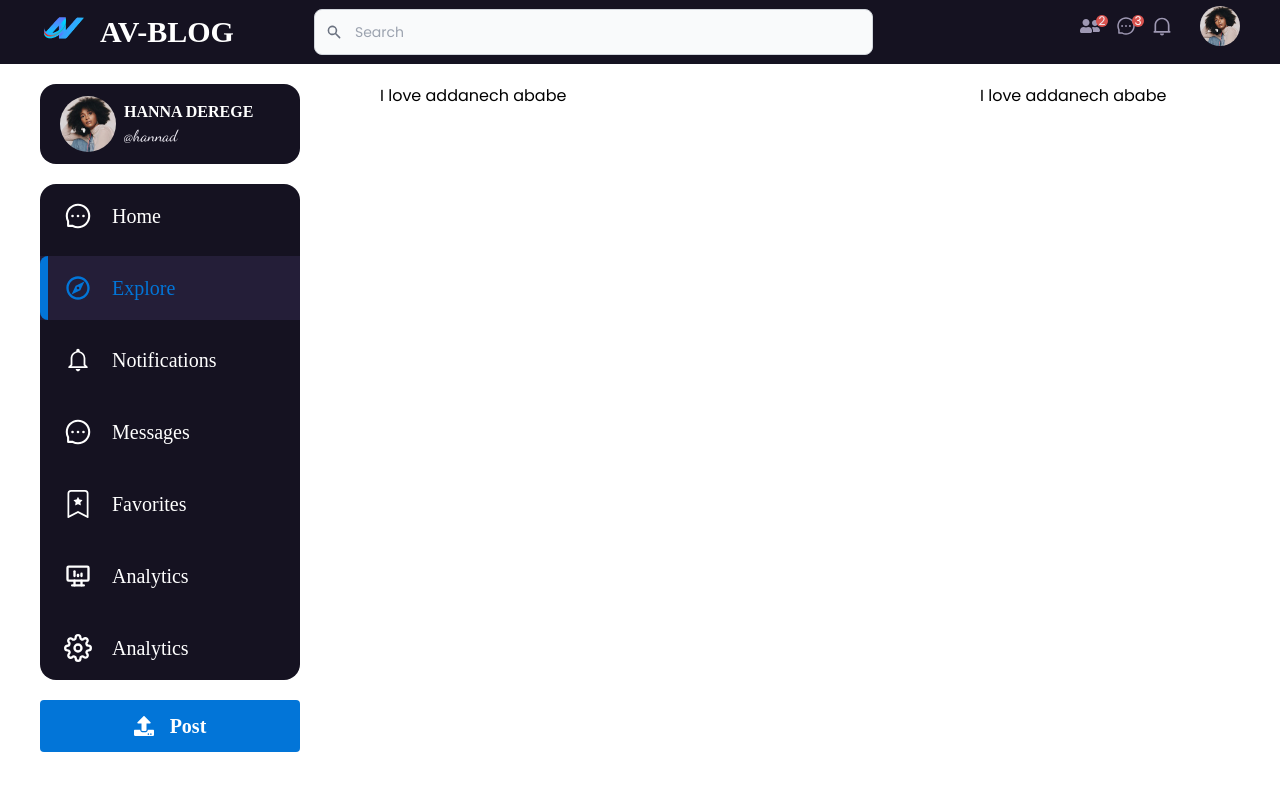
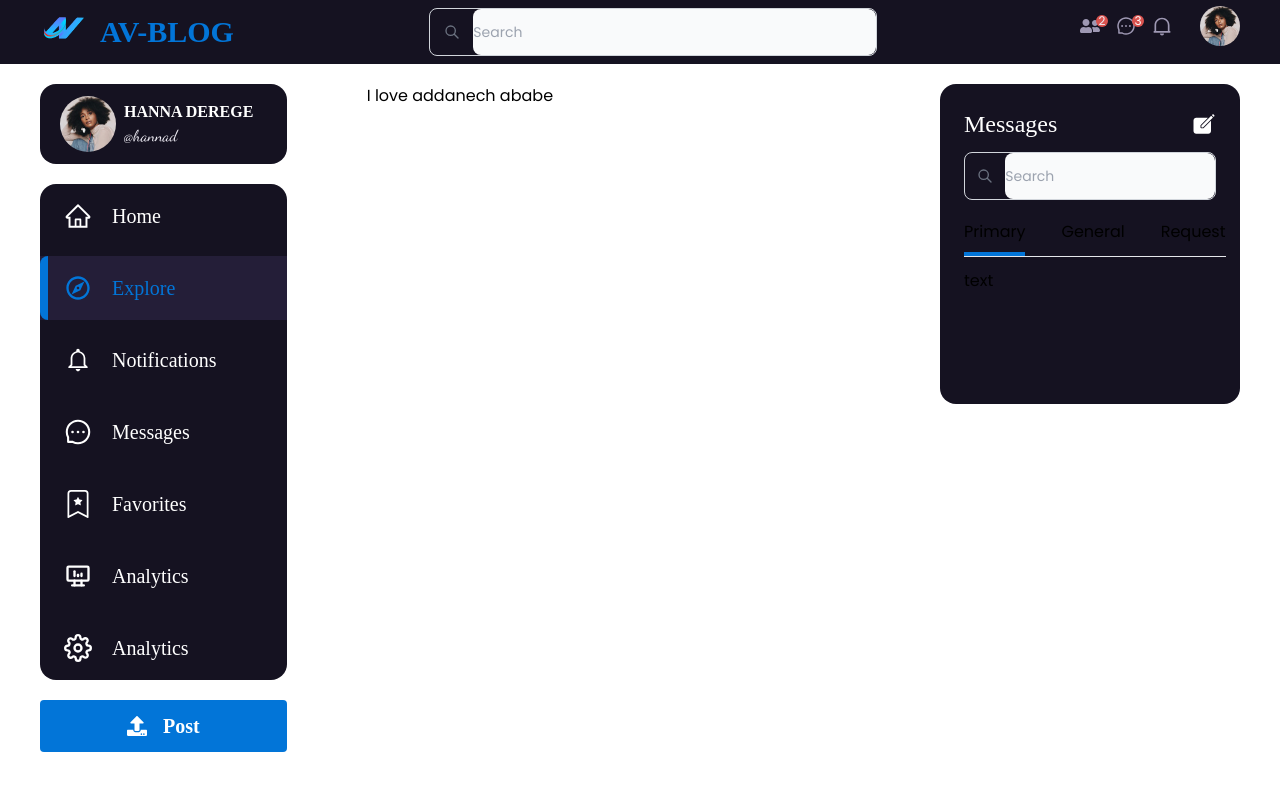
Before and after one commit to avela1/nextjs_blog_app, a Next.js app: page / in a window 1280 px wide. Shown: the top 790 px of the page. Built offline with nearby package versions, Linux system fonts and the light colour scheme; a web font is replaced by a local one.

Commit message:
working on messages card

```diff
--- a/components/Header.jsx
+++ b/components/Header.jsx
@@ -5,6 +5,8 @@ import Link from "next/link";
 import { AiOutlineMessage } from "react-icons/ai";
 import { RiNotification2Line } from "react-icons/ri";
 import { FaUserFriends } from "react-icons/fa";
+
+import { SearchInputCard } from './';
 
 const Header = () => {
   return (
@@ -14,42 +16,15 @@ const Header = () => {
           <div className="md:flex inline-block float-left ">
             <Link href="/" className="flex flex-row items-center ">
               <img src="/logo1.png" className=" w-12 h-12 mr-3" alt="Avatar" />
-              <span className="cursor-pointer md:text-3xl text-xl text-cwhite font-tilt font-bold">
+              <span className="cursor-pointer xl:text-3xl text-xl text-cprimary font-tilt font-bold">
                 {" "}
                 AV-BLOG
               </span>
             </Link>
           </div>
-
-          <form class=" md:flex md:flex-auto md:visible hidden items-center">
-            <label for="simple-search" class="sr-only">
-              Search
-            </label>
-            <div class="w-2/3 ml-20 mr-20 relative">
-              <div class="absolute inset-y-0 left-0 flex items-center pl-3 pointer-events-none">
-                <svg
-                  aria-hidden="true"
-                  class="w-4 h-4 text-gray-500 dark:text-gray-400"
-                  fill="currentColor"
-                  viewBox="0 0 20 20"
-                  xmlns="http://www.w3.org/2000/svg"
-                >
-                  <path
-                    fill-rule="evenodd"
-                    d="M8 4a4 4 0 100 8 4 4 0 000-8zM2 8a6 6 0 1110.89 3.476l4.817 4.817a1 1 0 01-1.414 1.414l-4.816-4.816A6 6 0 012 8z"
-                    clip-rule="evenodd"
-                  ></path>
-                </svg>
-              </div>
-              <input
-                type="text"
-                id="simple-search"
-                class="bg-gray-50 border border-gray-300 text-gray-900 text-sm rounded-lg focus:ring-blue-500 focus:border-blue-500 block w-full pl-10 px-4 py-3 dark:bg-gray-700 dark:border-gray-600 dark:placeholder-gray-400 dark:text-white dark:focus:ring-blue-500 dark:focus:border-blue-500"
-                placeholder="Search"
-                required
-              />
-            </div>
-          </form>
+          <div className="md:flex md:flex-auto md:visible hidden  ">
+           <SearchInputCard />
+          </div>
 
           <div className="md:flex md:flex-row inline-block float-right items-center">
             <div className="md:flex md:flex-row inline-block items-center justify-center mt-3 ">
--- a/components/Menubar.jsx
+++ b/components/Menubar.jsx
@@ -12,7 +12,7 @@ const Menubar = () => {
     <div className="md:flex flex-col gap-2 items-start justify-start w-[60px]  lg:w-full rounded-2xl bg-cblack   ">
       <div className="relative  w-full ">
         <div className="flex gap-3  items-center justify-start h-16">
-          <AiOutlineMessage className="w-6 h-6 lg:w-7 lg:h-7 ml-6  mx-2 text-cwhite " />
+          <AiOutlineHome className="w-6 h-6 lg:w-7 lg:h-7 ml-6  mx-2 text-cwhite " />
           <span className="text-cwhite items-center font-akaya lg:inline lg:text-xl md:text-base hidden">
             Home
           </span>
--- /dev/null
+++ b/components/MessageTabs.jsx
@@ -0,0 +1,53 @@
+import React from 'react'
+
+import { useState } from "react";
+
+const MessageTabs = () => {
+    const tabsData = [
+      {
+        label: "Primary",
+        content:
+          "Ut irure mollit nulla eiusmod excepteur laboris elit sit anim magna tempor excepteur labore nulla.",
+      },
+      {
+        label: "General",
+        content:
+          "Fugiat dolor et quis in incididunt aute. Ullamco voluptate consectetur dolor officia sunt est dolor sint.",
+      },
+      {
+        label: "Request",
+        content:
+          "Fugiat dolor et quis in incididunt aute. Ullamco voluptate consectetur dolor officia sunt est dolor sint.",
+      },
+    ];
+  const [activeTabIndex, setActiveTabIndex] = useState(0);
+
+  return (
+    <div>
+      <div className="flex w-full border-b space-x-9">
+        {tabsData.map((tab, idx) => {
+          return (
+            <button
+              key={idx}
+              className={`py-2 border-b-4 transition-colors duration-300  ${
+                idx === activeTabIndex
+                  ? "border-cprimary"
+                  : "border-transparent hover:border-gray-200"
+              }`}
+              // Change the active tab on click.
+              onClick={() => setActiveTabIndex(idx)}
+            >
+              {tab.label}
+            </button>
+          );
+        })}
+      </div>
+      {/* Show active tab content. */}
+      {/* <div className="py-4">
+        <p>{tabsData[activeTabIndex].content}</p>
+      </div> */}
+    </div>
+  );
+}
+
+export default MessageTabs
--- /dev/null
+++ b/components/MessagesCard.jsx
@@ -0,0 +1,23 @@
+import React from "react";
+
+import { IoIosCreate } from "react-icons/io";
+import MessageTabs from "./MessageTabs";
+import SearchInputCard from "./SearchInputCard";
+
+const MessagesCard = () => {
+  return (
+    <div className="flex flex-col gap-3 items-start justify-start w-full rounded-2xl bg-cblack p-6 overflow-hidden">
+      <div className="flex w-full justify-between items-center">
+        <span className="text-cwhite items-center font-akaya text-2xl">
+          Messages
+        </span>
+        <IoIosCreate className="w-6 h-6 text-cwhite " />
+      </div>
+          <SearchInputCard />
+          <MessageTabs />
+<div>text</div>
+    </div>
+  );
+};
+
+export default MessagesCard;
--- /dev/null
+++ b/components/RightSide.jsx
@@ -0,0 +1,13 @@
+import React from 'react'
+
+import { MessagesCard } from './';
+
+const RightSide = () => {
+  return (
+    <div className="w-1/4 h-80 md:flex md:flex-auto md:visible hidden">
+      <MessagesCard />
+    </div>
+  );
+}
+
+export default RightSide
--- /dev/null
+++ b/components/SearchInputCard.jsx
@@ -0,0 +1,65 @@
+import React from "react";
+
+const SearchInputCard = () => {
+  return (
+    // <form className="w-full">
+    //   <label for="simple-search" className="sr-only">
+    //     Search
+    //   </label>
+    //   <div className="ml-20 mr-20 relative">
+    //     <div className="absolute inset-y-0 left-0 flex items-center pl-3 pointer-events-none">
+    //       <svg
+    //         aria-hidden="true"
+    //         className="w-4 h-4 text-gray-500 dark:text-gray-400"
+    //         fill="currentColor"
+    //         viewBox="0 0 20 20"
+    //         xmlns="http://www.w3.org/2000/svg"
+    //       >
+    //         <path
+    //           fill-rule="evenodd"
+    //           d="M8 4a4 4 0 100 8 4 4 0 000-8zM2 8a6 6 0 1110.89 3.476l4.817 4.817a1 1 0 01-1.414 1.414l-4.816-4.816A6 6 0 012 8z"
+    //           clip-rule="evenodd"
+    //         ></path>
+    //       </svg>
+    //     </div>
+    //     <input
+    //       type="text"
+    //       id="simple-search"
+    //       class="bg-gray-50 border border-gray-300 text-gray-900 text-sm rounded-lg focus:ring-blue-500 focus:border-blue-500 block w-full pl-10 px-4 py-3 dark:bg-gray-700 dark:border-gray-600 dark:placeholder-gray-400 dark:text-white dark:focus:ring-blue-500 dark:focus:border-blue-500"
+    //       placeholder="Search"
+    //       required
+    //     />
+    //   </div>
+    // </form>
+    <div className="max-w-md mx-auto w-full">
+      <div className="relative flex items-center w-full h-12 rounded-lg focus-within:shadow-lg overflow-hidden g-gray-50 border border-gray-300 text-gray-900 text-sm focus:ring-blue-500 focus:border-blue-500  dark:bg-gray-700 dark:border-gray-600 dark:placeholder-gray-400 dark:text-white dark:focus:ring-blue-500 dark:focus:border-blue-500">
+        <div className="grid place-items-center h-full w-12">
+          <svg
+            xmlns="http://www.w3.org/2000/svg"
+            className="h-4 w-4 text-gray-500 dark:text-gray-400"
+            fill="none"
+            viewBox="0 0 24 24"
+            stroke="currentColor"
+          >
+            <path
+              stroke-linecap="round"
+              stroke-linejoin="round"
+              stroke-width="2"
+              d="M21 21l-6-6m2-5a7 7 0 11-14 0 7 7 0 0114 0z"
+            />
+          </svg>
+        </div>
+
+        <input
+          type="text"
+          id="simple-search"
+          className="bg-gray-50 text-gray-900 text-sm rounded-lg focus:ring-blue-500  w-full h-full dark:bg-gray-700 dark:border-gray-600 dark:placeholder-gray-400 dark:text-white  outline-none"
+          placeholder="Search"
+          required
+        />
+      </div>
+    </div>
+  );
+};
+
+export default SearchInputCard;
--- a/pages/index.tsx
+++ b/pages/index.tsx
@@ -1,7 +1,7 @@
 import type { NextPage } from "next";
 import Head from "next/head";
 
-import { LeftSide } from "./../components/.";
+import { LeftSide, RightSide } from "./../components/.";
 
 const Home: NextPage = () => {
   return (
@@ -15,9 +15,7 @@ const Home: NextPage = () => {
 
         <LeftSide />
         <div className="w-1/2">I love addanech ababe</div>
-        <div className="w-1/4 h-80 md:flex md:flex-auto md:visible hidden bg-white">
-          I love addanech ababe
-        </div>
+        <RightSide />
       </main>
     </div>
   );
```
Also changed, not shown: components/index.js (+6 -2 lines).
